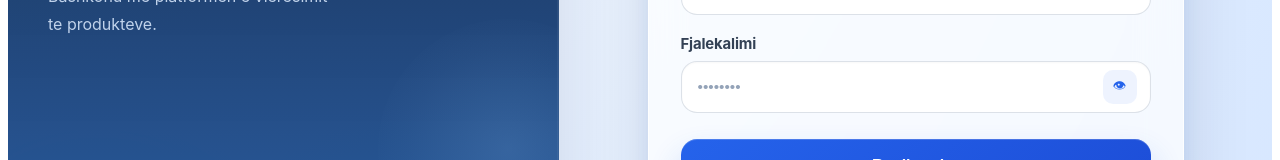
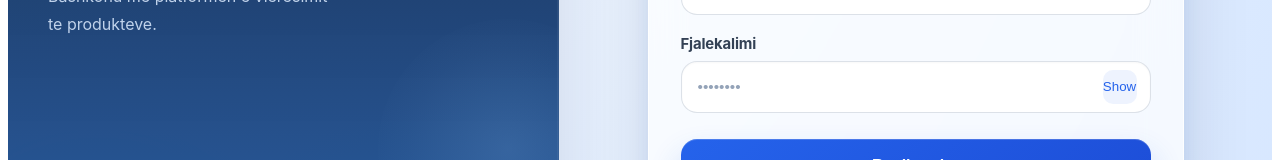
Before and after one commit to geraldo-matraku/se2026-RateBase-angular, an Angular app: page /register in a window 1280 px wide. Shown: the part 449-609 px from the top of the page. Built offline with nearby package versions, Linux system fonts and the light colour scheme; no server answers.

Commit message:
small fix

```diff
--- a/src/app/pages/register/register.component.html
+++ b/src/app/pages/register/register.component.html
@@ -83,7 +83,7 @@
                 placeholder="••••••••"
               />
               <button type="button" (click)="showPassword = !showPassword">
-                {{ showPassword ? '🙈' : '👁' }}
+                {{ showPassword ? 'Hide' : 'Show' }}
               </button>
             </div>
 
```
